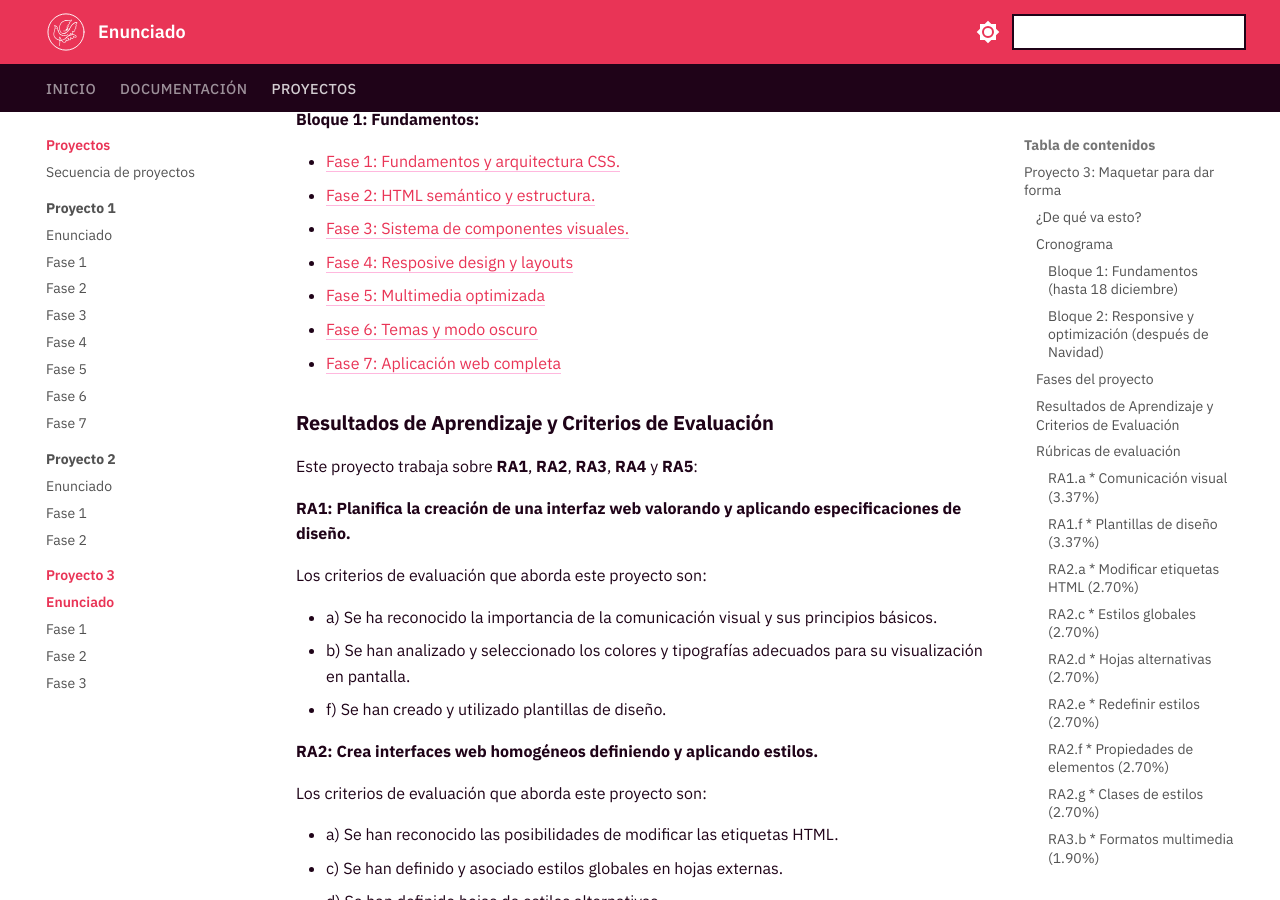
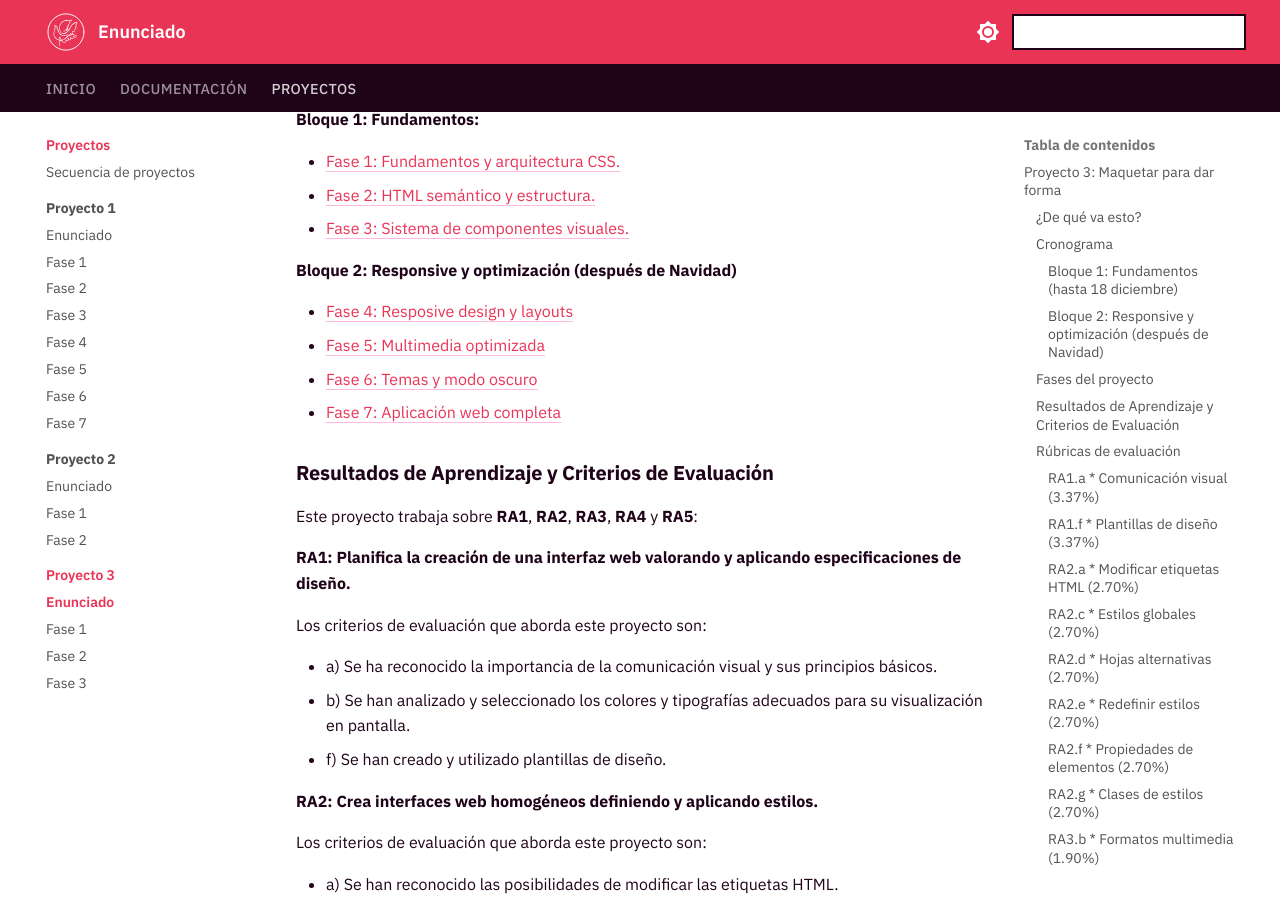
Before and after one commit to envasador/diseno-interfaces-web, an MkDocs documentation site: the page built from docs/proyectos/proyecto3/enunciado.md, in a window 1280 px wide and 900 px high, scrolled down 1198 px. Built offline with MkDocs 1.6.1 and Material for MkDocs 9.7.7, drawn with Linux system fonts in a browser that asks for light colours.

Commit message:
actualización fase 4,5,6 y 7

```diff
--- a/docs/proyectos/proyecto3/enunciado.md
+++ b/docs/proyectos/proyecto3/enunciado.md
@@ -33,6 +33,9 @@ Al final de este proyecto tendrás una aplicación Angular completamente funcion
 * [Fase 1: Fundamentos y arquitectura CSS.](proyecto-maquetar-para-dar-forma-fase-1.md)
 * [Fase 2: HTML semántico y estructura.](proyecto-maquetar-para-dar-forma-fase-2.md)
 * [Fase 3: Sistema de componentes visuales.](proyecto-maquetar-para-dar-forma-fase-3.md)
+
+**Bloque 2: Responsive y optimización (después de Navidad)**
+
 * [Fase 4: Resposive design y layouts](proyecto-maquetar-para-dar-forma-fase-4.md)
 * [Fase 5: Multimedia optimizada](proyecto-maquetar-para-dar-forma-fase-5.md)
 * [Fase 6: Temas y modo oscuro](proyecto-maquetar-para-dar-forma-fase-6.md)
```
